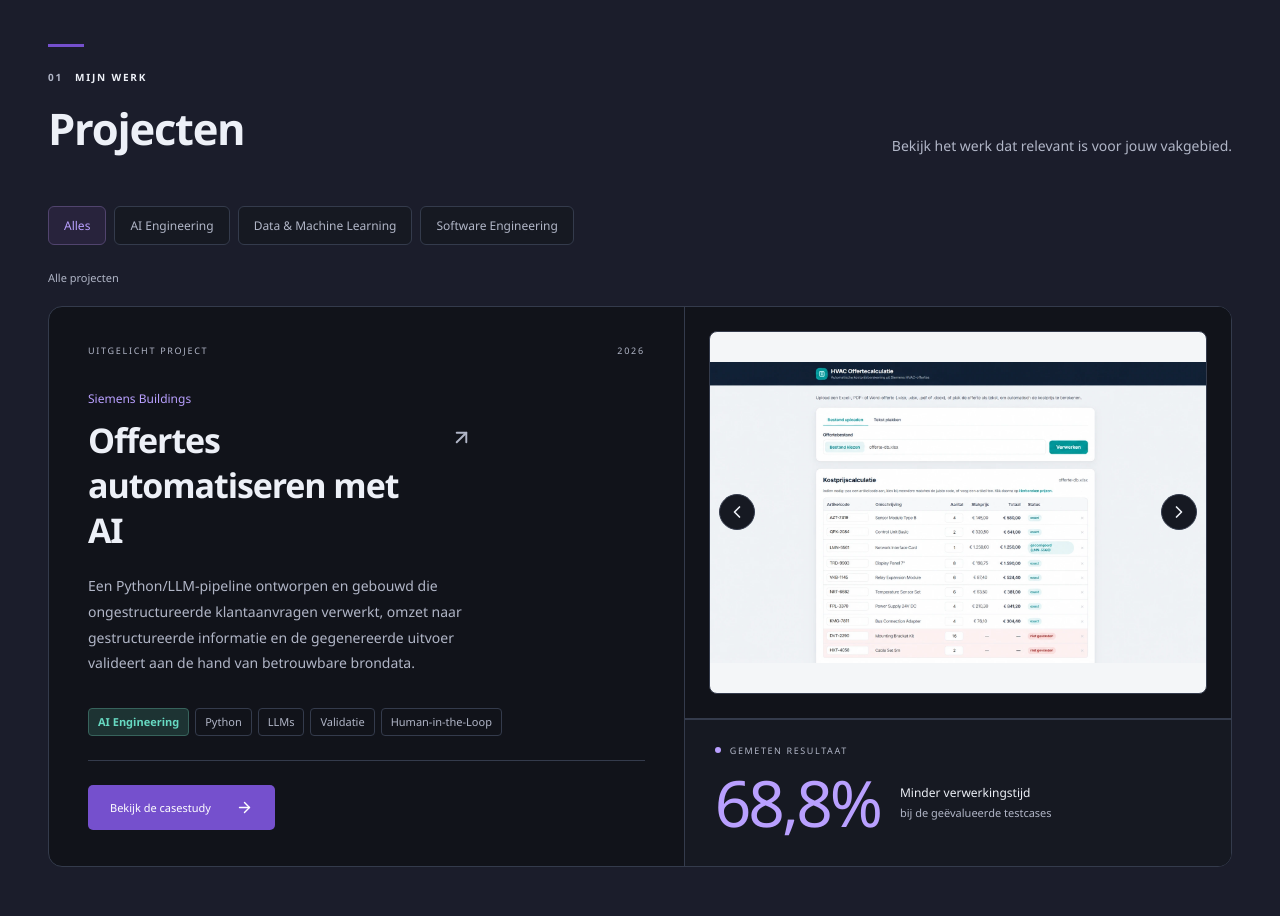
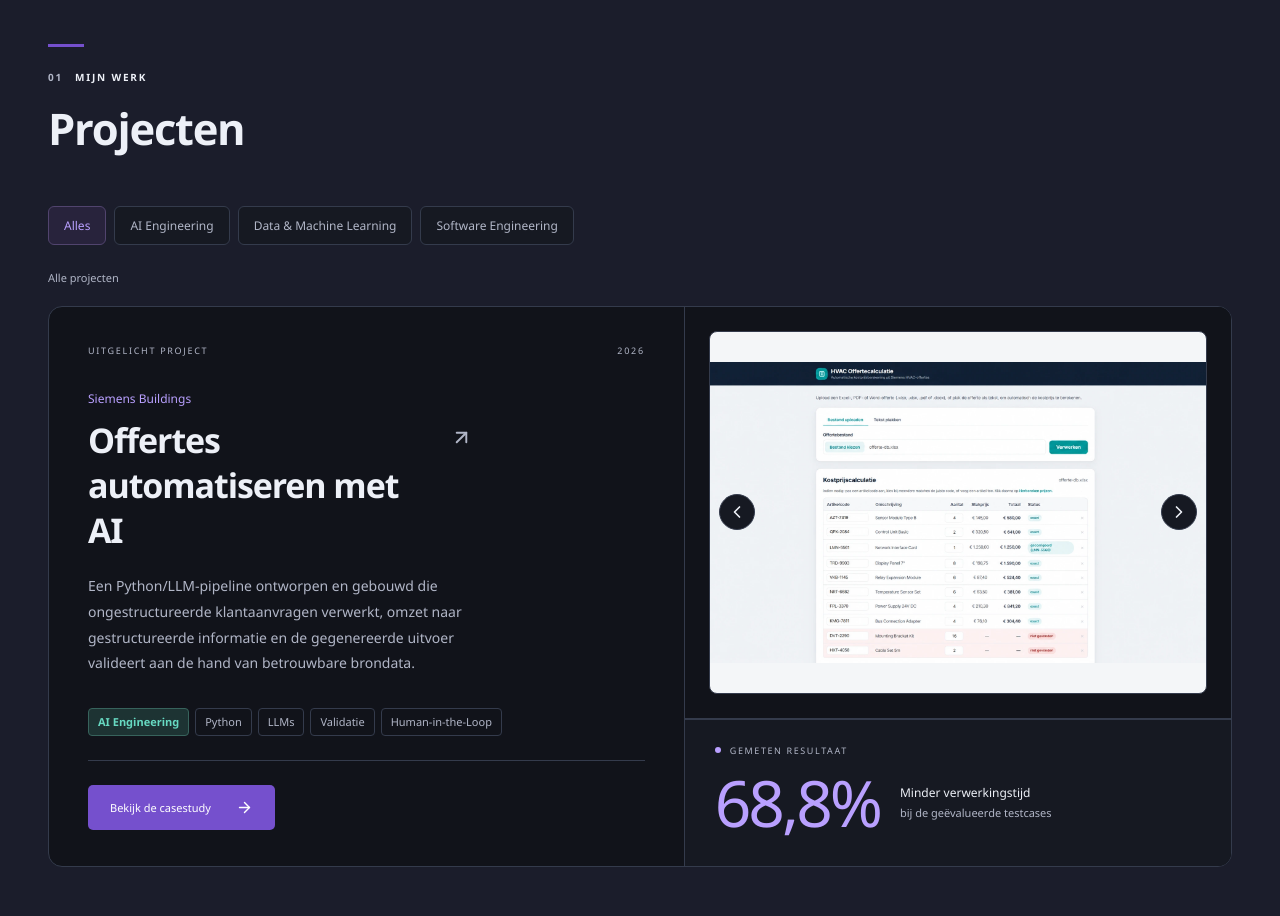
Before and after one commit to Kaan-Bas/portfolio, a React (Vite) app: page / in a window 1280 px wide. Shown: the part 1220-2136 px from the top of the page. Built offline with nearby package versions, Linux system fonts and the light colour scheme; a web font is replaced by a local one.

Commit message:
fix: remove unnecessary text from home page

```diff
--- a/src/pages/Home.tsx
+++ b/src/pages/Home.tsx
@@ -123,10 +123,7 @@
             number="01"
             eyebrow="Mijn werk"
             title="Projecten"
-            description={
-              selectedArea?.workDescription ??
-              'Bekijk het werk dat relevant is voor jouw vakgebied.'
-            }
+            description={selectedArea?.workDescription}
           />
           <FocusFilters focus={focus} />
           <p className="focus-status" role="status">
```
